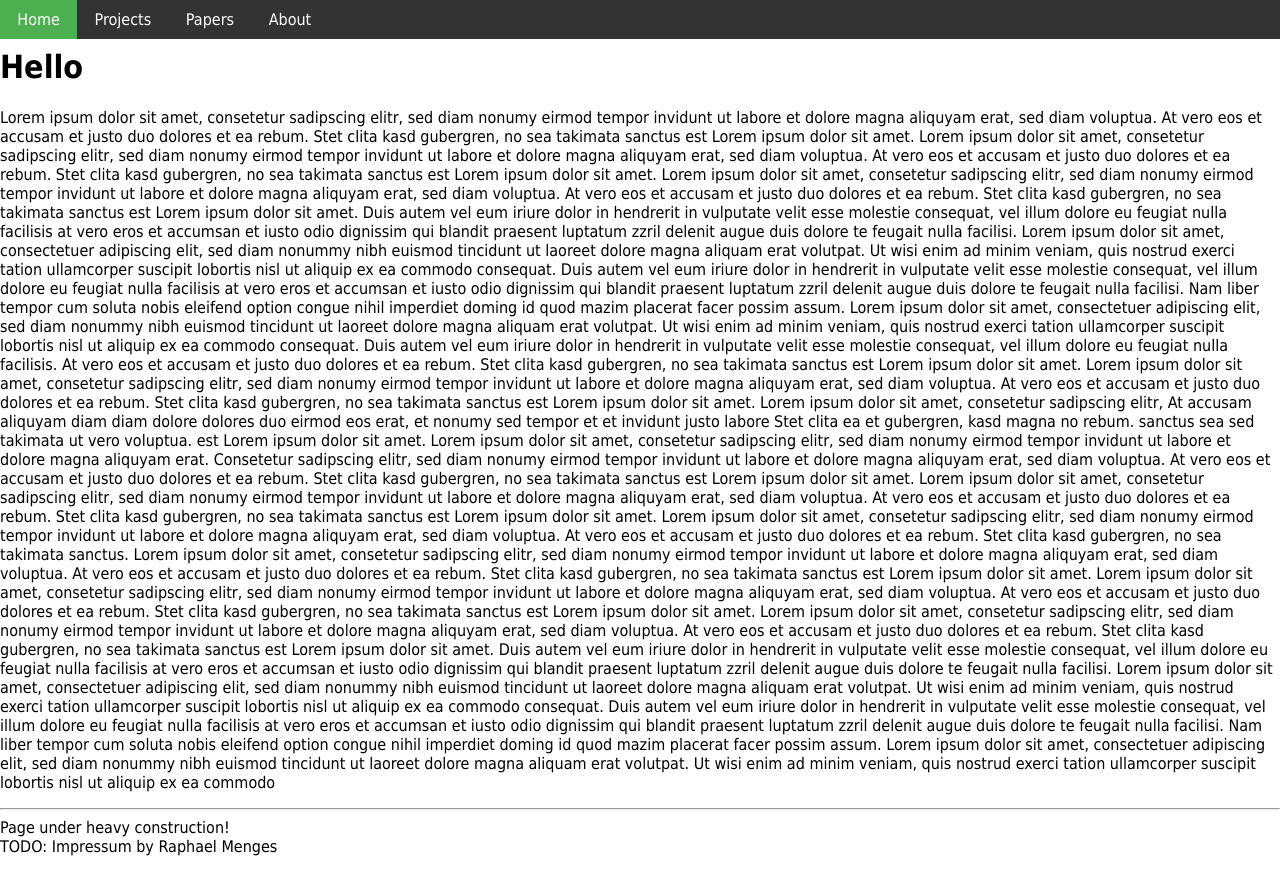
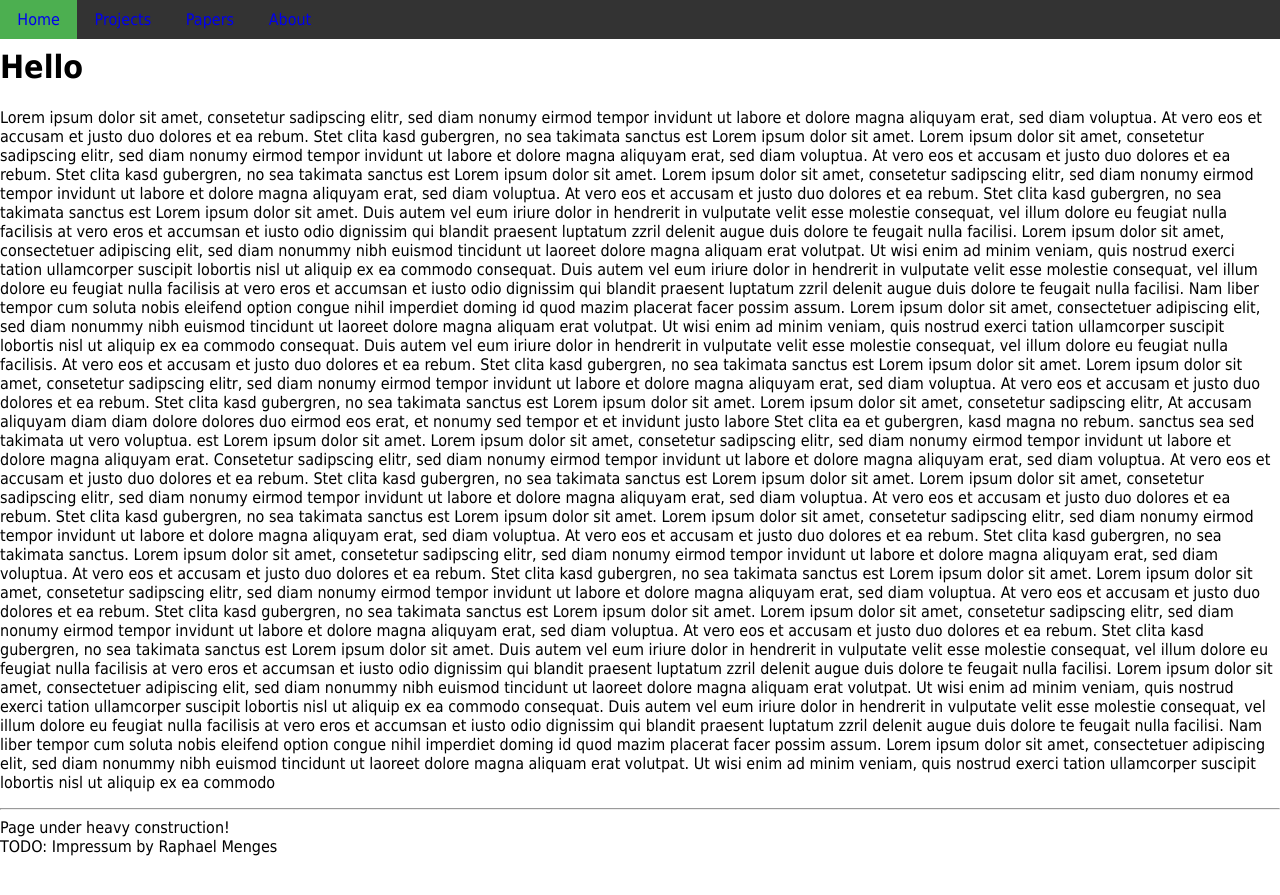
Before and after one commit to raphaelmenges/raphaelmenges.github.io, a Jekyll site: the page built from index.html, in a window 1280 px wide. Shown: the top 895 px of the page. Built offline with Jekyll 4.4.1, drawn with Linux system fonts in a browser that asks for light colours.

Commit message:
Working on icons.

```diff
--- a/_layouts/default.html
+++ b/_layouts/default.html
@@ -9,7 +9,7 @@
 	<body>
 		<nav class="navbar">
 			{% if page.navigation == "projects" %}
-				<li> <i class="fa fa-home" aria-hidden="true"></i> <a href="/">Home</a> </li>
+				<li><a href="/"><i class="fa fa-home" aria-hidden="true">Home</i></a></li>
 				<li><a class="active" href="/projects">Projects</a></li>
 				<li><a href="/papers">Papers</a></li>
 				<li><a href="/about">About</a></li>
--- a/css/main.css
+++ b/css/main.css
@@ -7,6 +7,7 @@
 
 /* Navbar */
 .navbar {
+	color: white;
 	position: fixed;
 	font-family: Tahoma, Geneva, sans-serif;
 	list-style-type: none;
@@ -39,7 +40,6 @@
 .navbar a {
 	padding: 8pt 13pt;
 	display:block;
-	color: white;
 	text-align: center;
 	text-decoration: none;
 }
```
